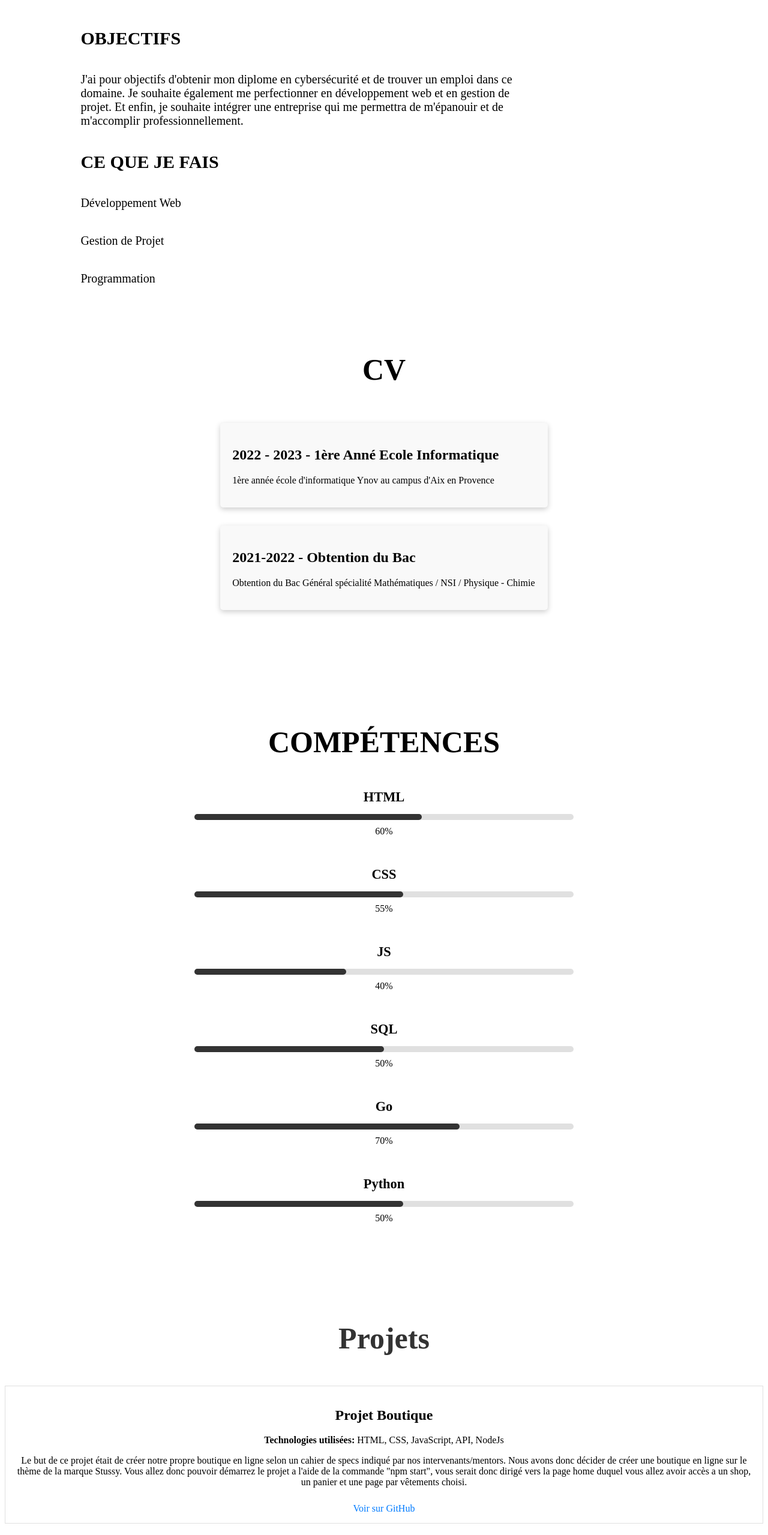
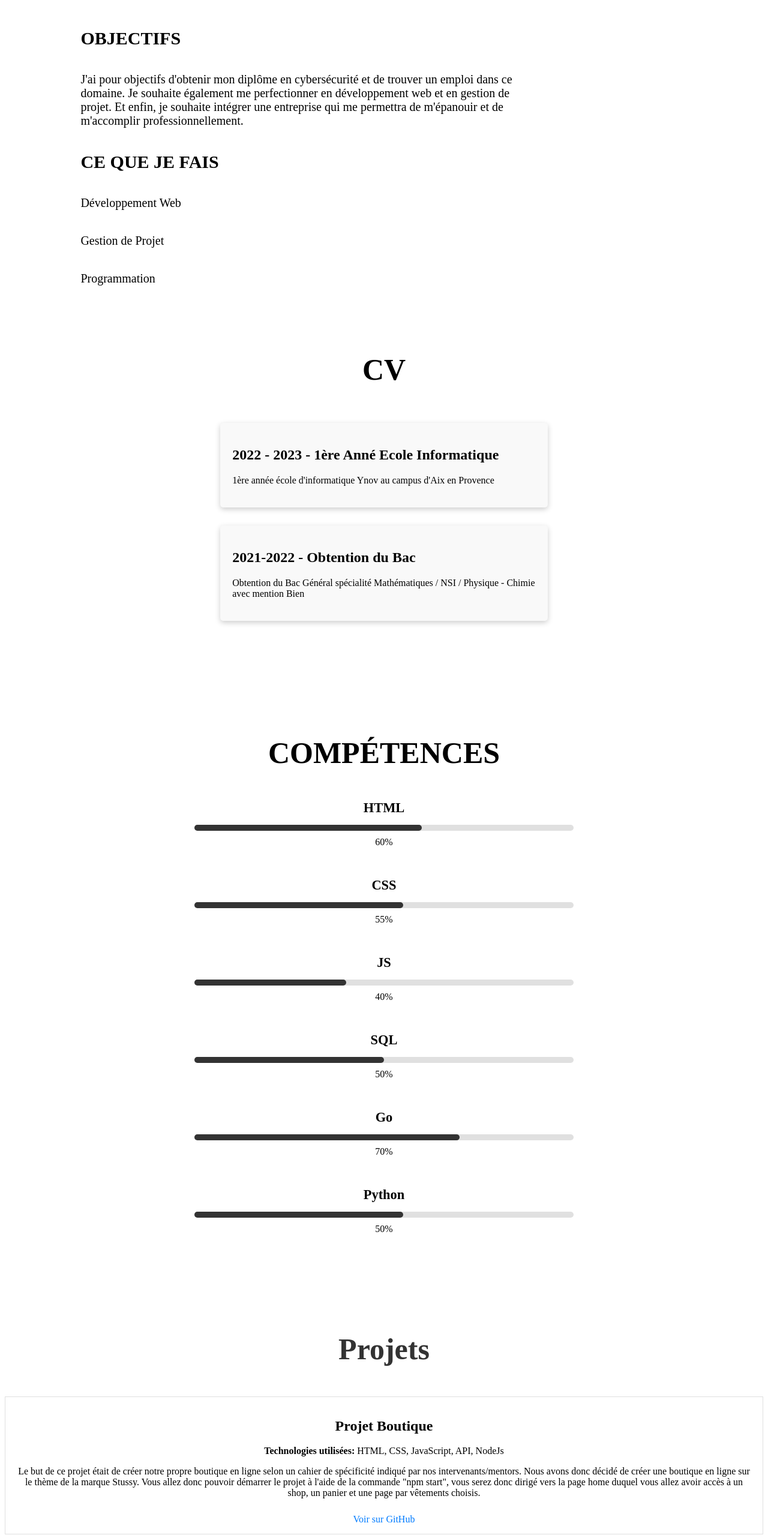
Before and after one commit to yoanvlt/yoanvlt.github.io, a plain HTML site: page index.html in a window 1280 px wide. Shown: the part 203-2762 px from the top of the page at 60% size. Drawn offline with Linux system fonts and the light colour scheme.

Commit message:
Update index.html

```diff
--- a/index.html
+++ b/index.html
@@ -35,7 +35,7 @@
 
         <h2>OBJECTIFS</h2>
         <p>
-            J'ai pour objectifs d'obtenir mon diplome en cybersécurité et de trouver un emploi dans ce domaine. Je souhaite également me perfectionner en développement web et en gestion de projet. Et enfin, je souhaite intégrer une entreprise qui me permettra de m'épanouir et de m'accomplir professionnellement.
+            J'ai pour objectifs d'obtenir mon diplôme en cybersécurité et de trouver un emploi dans ce domaine. Je souhaite également me perfectionner en développement web et en gestion de projet. Et enfin, je souhaite intégrer une entreprise qui me permettra de m'épanouir et de m'accomplir professionnellement.
         </p>
 
         <h2>CE QUE JE FAIS</h2>
@@ -75,7 +75,7 @@
                 <div class="timeline-icon"></div>
                 <div class="timeline-content">
                     <h2>2021-2022 - Obtention du Bac</h2>
-                    <p>Obtention du Bac Général spécialité Mathématiques / NSI / Physique - Chimie</p>
+                    <p>Obtention du Bac Général spécialité Mathématiques / NSI / Physique - Chimie avec mention Bien</p>
                 </div>
             </div>
 
@@ -145,13 +145,13 @@
             <h2>Projet Boutique</h2>
             <p><strong>Technologies utilisées:</strong> HTML, CSS, JavaScript, API, NodeJs</p>
             <p>
-                Le but de ce projet était de créer notre propre boutique en ligne selon un cahier de specs indiqué par nos intervenants/mentors. Nous avons donc décider de créer une boutique en ligne sur le thème de la marque Stussy. Vous allez donc pouvoir démarrez le projet a l'aide de la commande "npm start", vous serait donc dirigé vers la page home duquel vous allez avoir accès a un shop, un panier et une page par vêtements choisi.
+                Le but de ce projet était de créer notre propre boutique en ligne selon un cahier de spécificité indiqué par nos intervenants/mentors. Nous avons donc décidé de créer une boutique en ligne sur le thème de la marque Stussy. Vous allez donc pouvoir démarrer le projet à l'aide de la commande "npm start", vous serez donc dirigé vers la page home duquel vous allez avoir accès à un shop, un panier et une page par vêtements choisis.
             </p>
             <a href="https://github.com/yoanvlt/GARRIGUES-VIOLLET-shopping-app.git" target="_blank">Voir sur GitHub</a>
         </div>
         <div class="projets">
             <h2>GroupieTracker_Yoan_VIOLLET</h2>
-            <p><strong>Technologies utilisées:</strong> HTML, CSS, JavaScript, Go</p>
+            <p><strong>Technologies utilisées:</strong> HTML, CSS, JavaScript, Go, API</p>
             <p>
                 Cet exercice a été réalisé dans le cadre d'un travail scolaire visant à apprendre comment effectuer des requêtes à une API. L'objectif était de récupérer des données à partir de l'API PokéAPI, qui fournit des informations sur les différentes espèces de Pokémon.
             </p>
```
